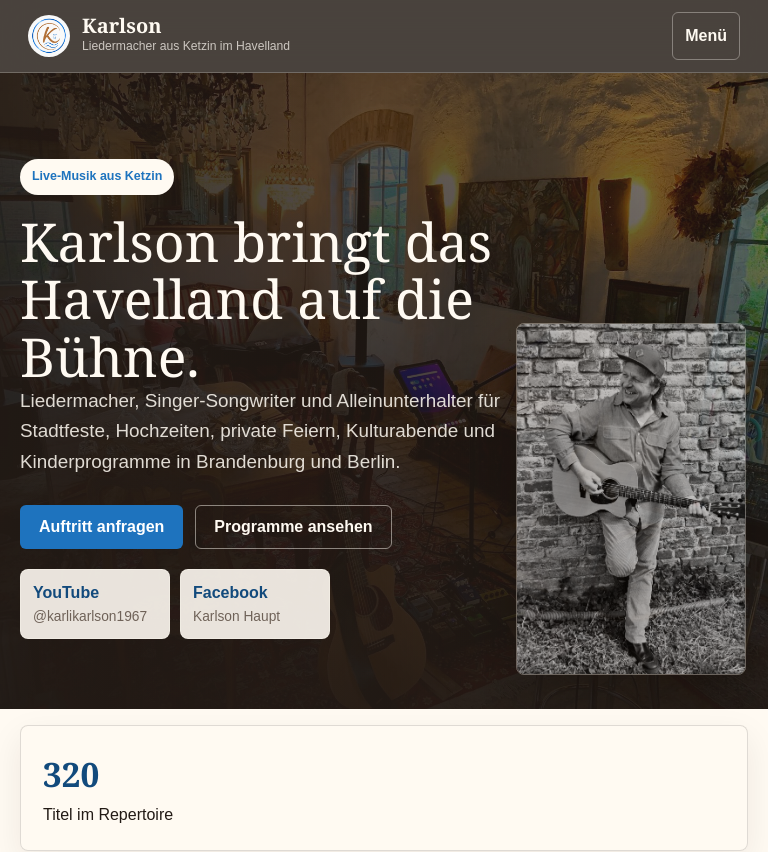
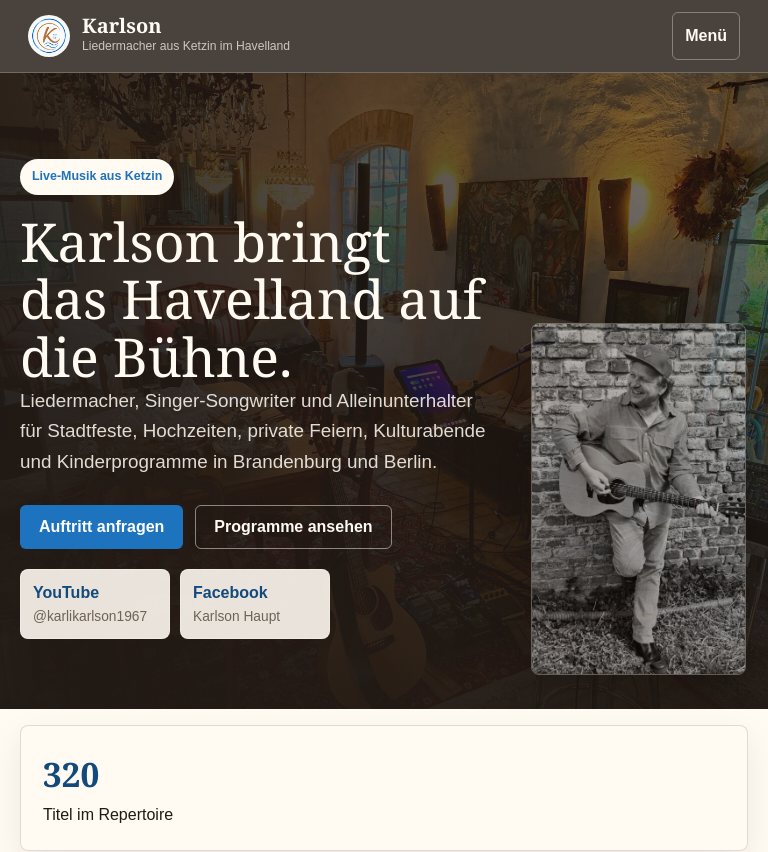
Before and after one commit to franklyai-botter/-karlson-website, a Next.js app: page / in a window 768 px wide. Shown: the top 852 px of the page. Built offline with nearby package versions, Linux system fonts and the light colour scheme.

Commit message:
fix: keep hero text clear of portrait

```diff
--- a/app/globals.css
+++ b/app/globals.css
@@ -239,7 +239,8 @@ main {
   z-index: 3;
   width: min(1120px, calc(100% - 40px));
   margin: 0 auto;
-  padding: 86px 0 70px;
+  padding: 86px clamp(360px, 38vw, 500px) 70px 0;
+  box-sizing: border-box;
 }
 
 .eyebrow {
@@ -594,9 +595,9 @@ textarea {
   .hero-main-image {
     right: 22px;
     bottom: 34px;
-    width: min(38vw, 260px);
+    width: min(34vw, 240px);
     height: 42svh;
-    opacity: 0.72;
+    opacity: 0.64;
   }
 }
 
@@ -934,11 +935,11 @@ textarea {
   }
 
   .hero-content {
-    padding-right: 26vw;
+    padding-right: 34vw;
   }
 
   .hero-main-image {
-    width: 30vw;
+    width: 28vw;
     height: 44svh;
   }
 
```
